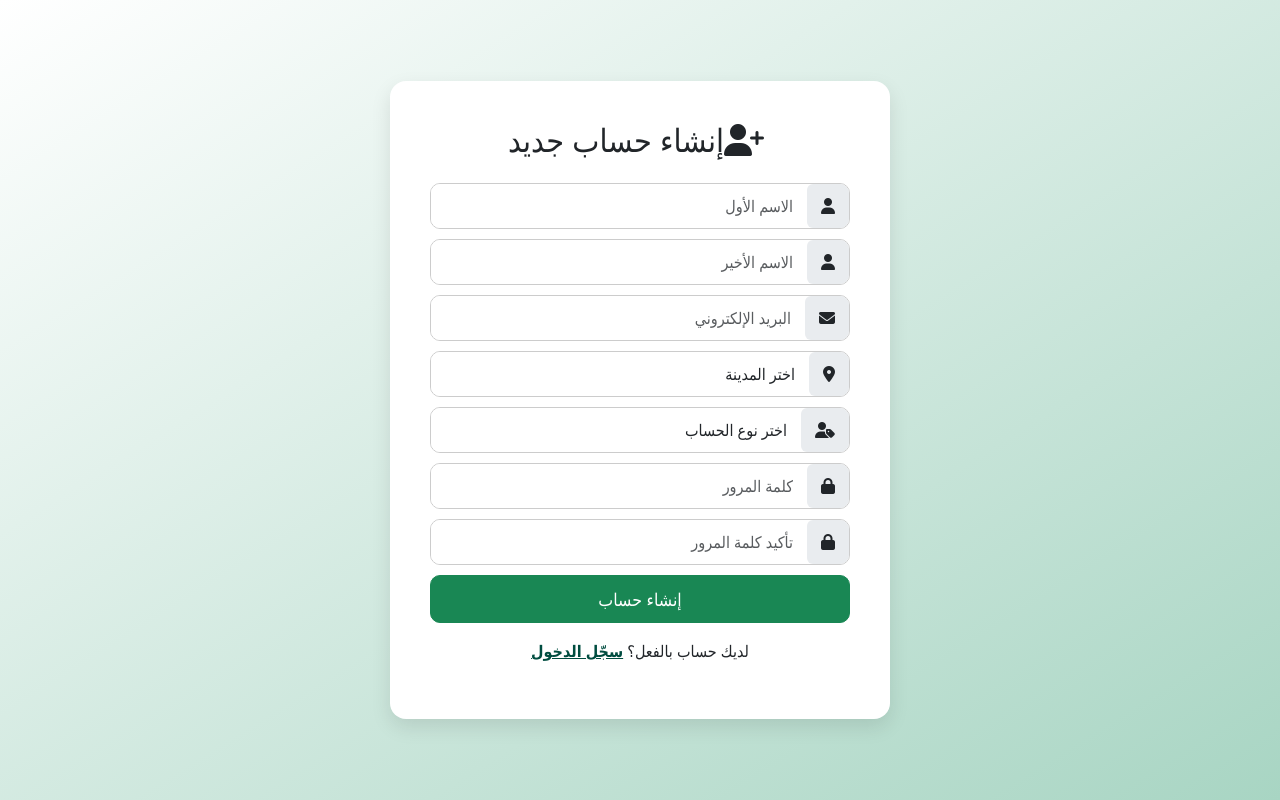
After one commit to Mohammed-Jomaa/Saned-Deploy, a Django app: page /register/ in a window 1280 px wide. The commit adds this page. Run offline with Django 3.2, Linux system fonts and the light colour scheme; some libraries are stand-ins or nearby versions.

Commit message:
create login and register

```diff
--- /dev/null
+++ b/saned_app/templates/auth/register.html
@@ -0,0 +1,219 @@
+{% load static %}
+<!DOCTYPE html>
+<html lang="ar" dir="rtl">
+
+<head>
+  <meta charset="UTF-8" />
+  <title>إنشاء حساب - ساند</title>
+  <meta name="viewport" content="width=device-width, initial-scale=1" />
+  <link rel="stylesheet" href="{% static 'bootstrap/css/bootstrap.min.css' %}" />
+  <link rel="stylesheet" href="https://cdnjs.cloudflare.com/ajax/libs/font-awesome/6.5.0/css/all.min.css" />
+  <link rel="stylesheet" href="{% static 'CSS/style.css' %}" />
+
+  <style>
+    body {
+      background: linear-gradient(to bottom right, #ffffff, #A8D5C3);
+      font-family: 'Segoe UI', Tahoma, Geneva, Verdana, sans-serif;
+    }
+
+    .register-wrapper {
+      display: flex;
+      align-items: center;
+      justify-content: center;
+      min-height: 100vh;
+      padding: 40px 8%;
+    }
+
+    .register-card {
+      flex: 1;
+      background-color: white;
+      padding: 40px;
+      border-radius: 16px;
+      box-shadow: 0 8px 20px rgba(0, 0, 0, 0.1);
+      max-width: 500px;
+    }
+
+    .form-label {
+      margin-bottom: 6px;
+      font-weight: 500;
+    }
+
+    .input-group {
+      border: 1px solid #ccc;
+      border-radius: 10px;
+      overflow: hidden;
+      margin-bottom: 6px;
+    }
+
+    .input-group-text {
+      background-color: #e9ecef;
+      border: none;
+      padding: 10px 14px;
+    }
+
+    .form-control {
+      border: none;
+      border-radius: 0;
+      padding: 10px 14px;
+      box-shadow: none;
+    }
+
+    .form-control:focus {
+      outline: none;
+      box-shadow: none;
+    }
+
+    .btn {
+      border-radius: 10px;
+      padding: 10px;
+      font-size: 1.1rem;
+    }
+
+    .text-danger.small {
+      font-size: 0.8rem;
+      margin-bottom: 10px;
+    }
+
+    @media (max-width: 768px) {
+      .register-wrapper {
+        flex-direction: column;
+        text-align: center;
+      }
+
+      .register-card {
+        max-width: 100%;
+        padding: 20px;
+      }
+    }
+  </style>
+</head>
+
+<body>
+  <div class="register-wrapper">
+    <div class="register-card">
+      <h2 class="text-center mb-4"><i class="fas fa-user-plus me-2"></i>إنشاء حساب جديد</h2>
+
+      <div id="register-success" class="alert alert-success text-center d-none"></div>
+
+      <form id="register-form">
+        {% csrf_token %}
+        <div class="input-group">
+          <span class="input-group-text"><i class="fas fa-user"></i></span>
+          <input type="text" name="registerFirstName" class="form-control" placeholder="الاسم الأول" required />
+        </div>
+        <div class="text-danger small" id="error-registerFirstName"></div>
+
+        <div class="input-group">
+          <span class="input-group-text"><i class="fas fa-user"></i></span>
+          <input type="text" name="registerLastName" class="form-control" placeholder="الاسم الأخير" required />
+        </div>
+        <div class="text-danger small" id="error-registerLastName"></div>
+
+        <div class="input-group">
+          <span class="input-group-text"><i class="fas fa-envelope"></i></span>
+          <input type="email" name="registerEmail" class="form-control" placeholder="البريد الإلكتروني" required />
+        </div>
+        <div class="text-danger small" id="error-registerEmail"></div>
+
+        <div class="input-group">
+          <span class="input-group-text"><i class="fas fa-map-marker-alt"></i></span>
+          <select name="registerRegion" class="form-control" required>
+                        <option value="" disabled selected>اختر المدينة</option>
+                        <option value="القدس">القدس</option>
+                        <option value="رام الله">رام الله</option>
+                        <option value="البيرة">البيرة</option>
+                        <option value="نابلس">نابلس</option>
+                        <option value="الخليل">الخليل</option>
+                        <option value="بيت لحم">بيت لحم</option>
+                        <option value="قلقيلية">قلقيلية</option>
+                        <option value="طولكرم">طولكرم</option>
+                        <option value="جنين">جنين</option>
+                        <option value="سلفيت">سلفيت</option>
+                        <option value="أريحا">أريحا</option>
+                        <option value="طوباس">طوباس</option>
+                    </select>
+        </div>
+        <div class="text-danger small" id="error-registerRegion"></div>
+
+        <div class="input-group">
+          <span class="input-group-text"><i class="fas fa-user-tag"></i></span>
+          <select name="role" id="role" class="form-control" onchange="toggleNGODocument()" required>
+            <option value="">اختر نوع الحساب</option>
+            <option value="beneficiary">محتاج</option>
+            <option value="donor">متبرع</option>
+            <option value="ngo">جمعية</option>
+          </select>
+        </div>
+        <div class="text-danger small" id="error-role"></div>
+
+        <div id="ngo-document-group" class="input-group mb-2" style="display: none;">
+          <span class="input-group-text"><i class="fas fa-file-upload"></i></span>
+          <input type="file" name="licenseDocument" class="form-control" />
+        </div>
+
+        <div class="input-group">
+          <span class="input-group-text"><i class="fas fa-lock"></i></span>
+          <input type="password" name="registerPassword" class="form-control" placeholder="كلمة المرور" required />
+        </div>
+        <div class="text-danger small" id="error-registerPassword"></div>
+
+        <div class="input-group mb-2">
+          <span class="input-group-text"><i class="fas fa-lock"></i></span>
+          <input type="password" name="registerRepeatPassword" class="form-control" placeholder="تأكيد كلمة المرور" required />
+        </div>
+        <div class="text-danger small" id="error-registerRepeatPassword"></div>
+
+        <button type="submit" class="btn btn-success w-100">إنشاء حساب</button>
+
+        <p class="mt-3 text-center">
+          لديك حساب بالفعل؟ <a href="{% url 'login' %}" class="fw-bold" style="color: #004D40;">سجّل الدخول</a>
+        </p>
+      </form>
+    </div>
+  </div>
+
+  <script>
+    function toggleNGODocument() {
+      const role = document.getElementById("role").value;
+      document.getElementById("ngo-document-group").style.display = role === "ngo" ? "flex" : "none";
+    }
+
+    document.getElementById("register-form").onsubmit = async function (e) {
+      e.preventDefault();
+      const formData = new FormData(this);
+
+      document.querySelectorAll(".text-danger.small").forEach(el => el.innerHTML = "");
+      document.getElementById("register-success").classList.add("d-none");
+
+      const response = await fetch("{% url 'create_user' %}", {
+        method: "POST",
+        headers: {
+          "X-CSRFToken": "{{ csrf_token }}"
+        },
+        body: formData
+      });
+
+      const res = await response.json();
+
+      if (res.success) {
+        this.reset();
+        this.style.display = "none";
+        const box = document.getElementById("register-success");
+        box.innerHTML = `تم إنشاء الحساب بنجاح! <br><a href="{% url 'login' %}" class="btn btn-outline-dark mt-3">تسجيل الدخول الآن</a>`;
+        box.classList.remove("d-none");
+      } else {
+        const errors = res.errors;
+        for (const key in errors) {
+          const errorDiv = document.getElementById(`error-${key}`);
+          if (errorDiv) {
+            errorDiv.innerHTML = errors[key];
+          }
+        }
+      }
+    };
+  </script>
+
+  <script src="{% static 'bootstrap/js/bootstrap.bundle.min.js' %}"></script>
+</body>
+
+</html>
--- a/saned_app/templates/base.html
+++ b/saned_app/templates/base.html
@@ -6,9 +6,7 @@
   <title>{% block title %}Saned{% endblock %}</title>
   <meta name="viewport" content="width=device-width, initial-scale=1.0">
 
-  <!-- Bootstrap -->
   <link rel="stylesheet" href="{% static 'bootstrap/css/bootstrap.min.css' %}">
-  <!-- Custom CSS -->
   <link rel="stylesheet" href="{% static 'css/style.css' %}">
 </head>
 
--- a/saned_app/urls.py
+++ b/saned_app/urls.py
@@ -3,6 +3,8 @@ from . import views
 
 urlpatterns = [
     path('', views.index, name='index'),
-    path('login',views.login,name='login'),
-    path('register',views.register,name='register')
+    path('register/', views.register, name='register'),
+    path('login/', views.login, name='login'),
+    path('create_user/', views.create_user, name='create_user'),
+    path('login_user/', views.login_user, name='login_user'),
 ]
--- a/saned_app/views.py
+++ b/saned_app/views.py
@@ -1,11 +1,82 @@
-from django.shortcuts import render
+from django.shortcuts import render, redirect
+from .models import User
+from django.http import JsonResponse
+import bcrypt, json
 
-# Create your views here.
+
 def index(request):
     return render(request, 'index.html')
 
-def login(request):
-    return
 
 def register(request):
-    return
+    return render(request, 'auth/register.html')
+
+def login(request):
+    return render(request, 'auth/login.html')
+
+def create_user(request):
+    if request.method == 'POST':
+        if request.content_type.startswith('multipart'):
+            data = request.POST
+            files = request.FILES
+        else:
+            data = json.loads(request.body)
+            files = {}
+
+        errors = User.objects.user_validator(data)
+
+        if errors:
+            return JsonResponse({'success': False, 'errors': errors})
+
+        hashed_pw = bcrypt.hashpw(data['registerPassword'].encode(), bcrypt.gensalt()).decode()
+
+        user = User.objects.create(
+            first_name=data['registerFirstName'],
+            last_name=data['registerLastName'],
+            email=data['registerEmail'],
+            region=data['registerRegion'],
+            password=hashed_pw,
+            role=data.get('role', 'beneficiary')
+        )
+
+        if data.get('role') == 'ngo' and 'licenseDocument' in files:
+            NGOProfile.objects.create(
+                organization_name=f"{user.first_name} {user.last_name}",
+                license_document=files['licenseDocument'],
+                user=user
+            )
+
+        request.session['user_id'] = user.id
+        request.session['name'] = f"{user.first_name} {user.last_name}"
+        return JsonResponse({'success': True})
+
+    return JsonResponse({'success': False, 'errors': {'general': 'طلب غير صالح'}})
+
+
+def login_user(request):
+    if request.method == 'POST':
+        try:
+            data = json.loads(request.body)
+        except json.JSONDecodeError:
+            return JsonResponse({'success': False, 'errors': {'general': 'بيانات غير صالحة'}})
+
+        errors = User.objects.login_validator(data)
+
+        if errors:
+            return JsonResponse({'success': False, 'errors': errors})
+
+        user = User.objects.filter(email=data['loginEmail']).first()
+        request.session['user_id'] = user.id
+        request.session['name'] = f"{user.first_name} {user.last_name}"
+
+        redirect_url = '/dashboard'
+        if user.role == 'beneficiary':
+            redirect_url = '/beneficiary/dashboard'
+        elif user.role == 'donor':
+            redirect_url = '/donor/dashboard'
+        elif user.role == 'ngo':
+            redirect_url = '/ngo/dashboard'
+
+        return JsonResponse({'success': True, 'redirect_url': redirect_url})
+
+    return JsonResponse({'success': False, 'errors': {'general': 'طلب غير صالح'}})
--- a/saned_project/settings.py
+++ b/saned_project/settings.py
@@ -85,6 +85,9 @@ DATABASES = {
     }
 }
 
+MEDIA_URL = '/media/'
+MEDIA_ROOT = os.path.join(BASE_DIR, 'media')
+
 
 
 # Password validation
--- a/saned_project/urls.py
+++ b/saned_project/urls.py
@@ -15,8 +15,11 @@ Including another URLconf
 """
 from django.contrib import admin
 from django.urls import path,include
+from django.conf.urls.static import static
+from django.conf import settings
 
 urlpatterns = [
     path('',include('saned_app.urls')),
     path('admin/', admin.site.urls)
 ]
+urlpatterns += static(settings.MEDIA_URL, document_root=settings.MEDIA_ROOT)
```
Also changed, not shown: saned_app/models.py (+55 -1 lines), saned_app/templates/auth/login.html (added, +178 -0 lines), saned_app/migrations/0002_user_password.py (added), saned_app/static/CSS/style.css (line endings or trailing spaces).
